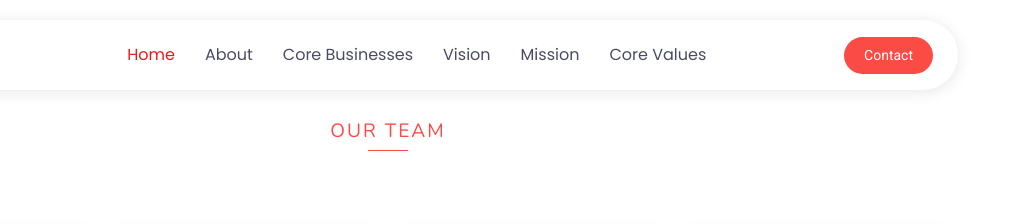
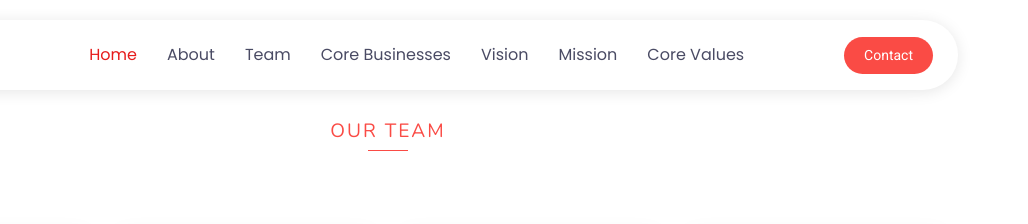
Before and after one commit to SalmanuRidwan/mgr-synergy-ltd, a plain HTML site: page team/index.html in a window 1280 px wide. Shown: the top 224 px of the page, 252-1280 px from the left. Drawn offline with nearby package versions, Linux system fonts and the light colour scheme.

Commit message:
added team to "Team" to team navbar

```diff
--- a/team/index.html
+++ b/team/index.html
@@ -176,6 +176,7 @@
                 <ul>
                     <li><a href="../#hero" class="active">Home</a></li>
                     <li><a href="../#about">About</a></li>
+                    <li><a href="../team/">Team</a></li>
                     <li><a href="../#core-business">Core Businesses</a></li>
                     <li><a href="../#vision">Vision</a></li>
                     <li><a href="../#mission">Mission</a></li>
```
